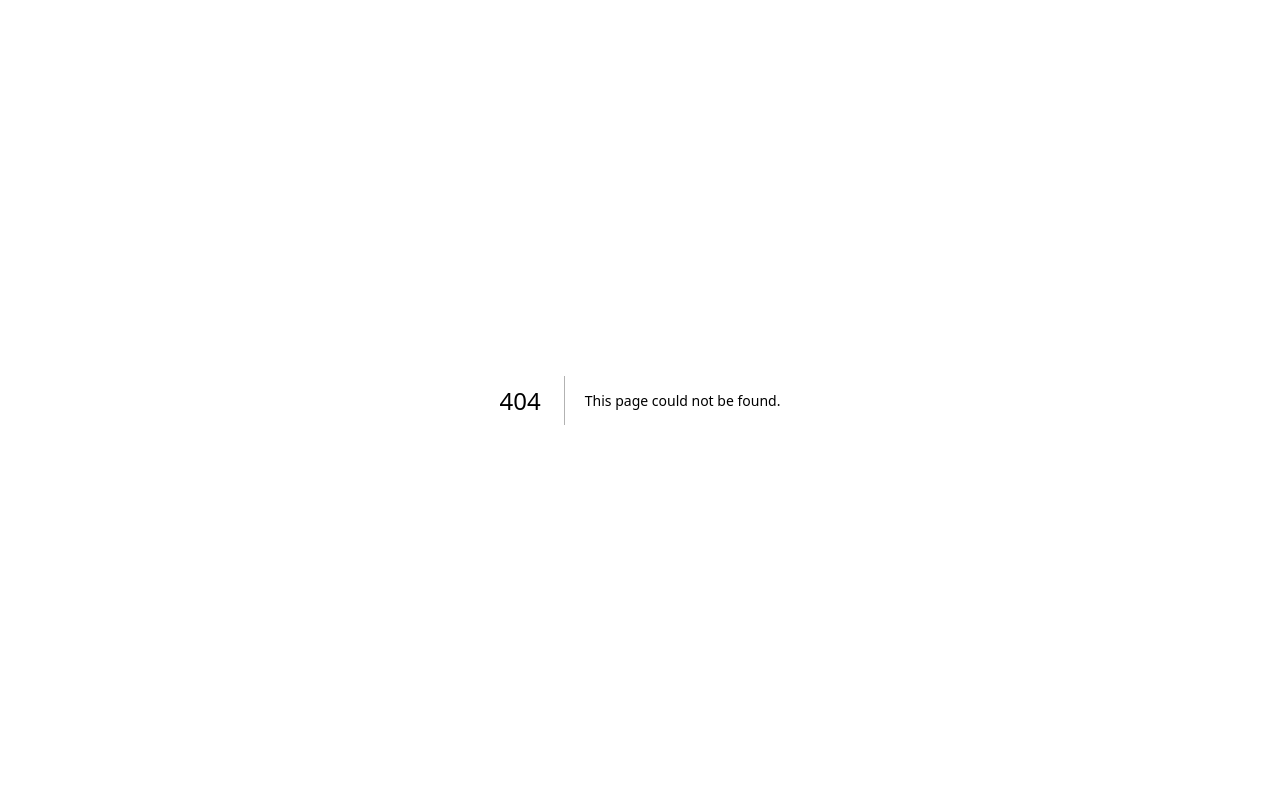
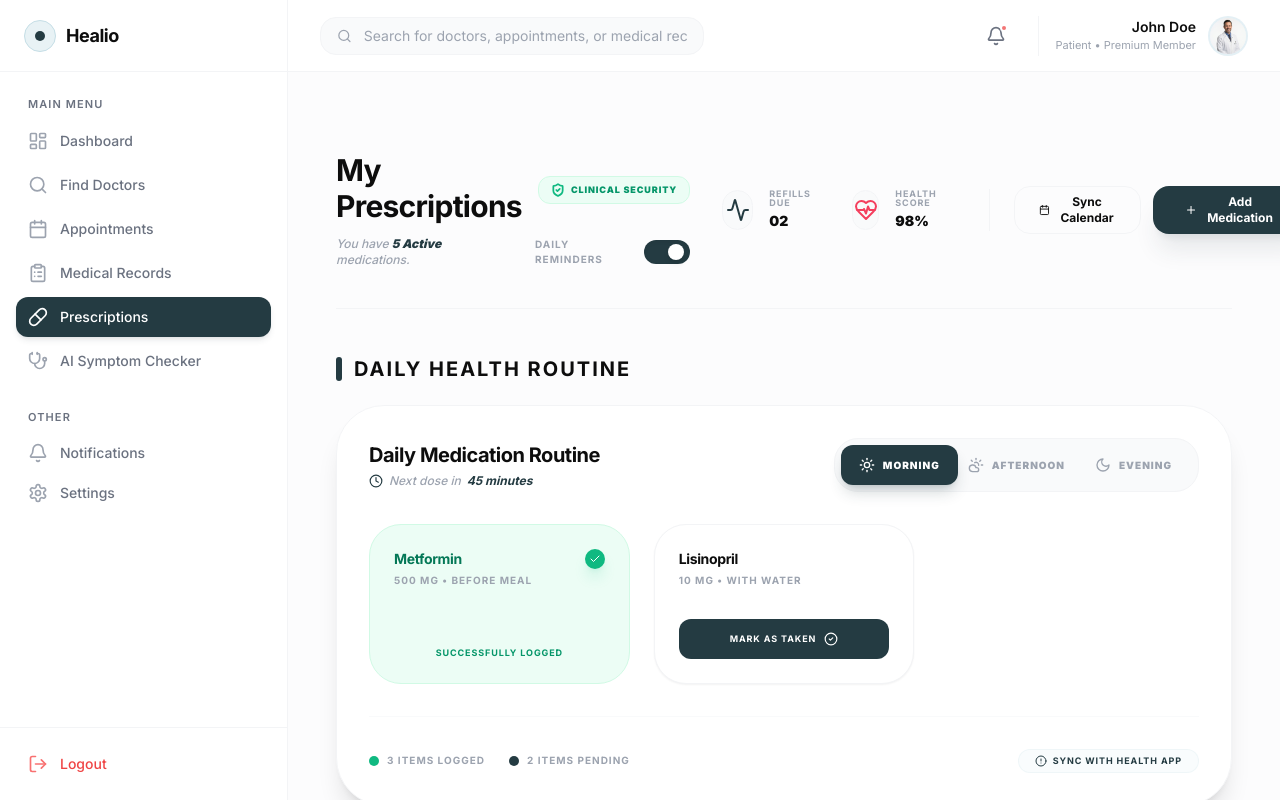
Before and after one commit to sano0007/healio, a Next.js app in the folder apps/web/: page /prescriptions in a window 1280 px wide. Before the commit this address had no page. Built offline with nearby package versions, Linux system fonts and the light colour scheme.

Commit message:
feat: add prescriptions route

```diff
--- /dev/null
+++ b/apps/web/src/app/(app)/prescriptions/page.tsx
@@ -0,0 +1,136 @@
+"use client";
+
+import { useState, useEffect } from "react";
+import { PrescriptionHeader } from "@/components/prescriptions/prescription-header";
+import { MedicationRoutine } from "@/components/prescriptions/medication-routine";
+import { ActiveMedCard } from "@/components/prescriptions/active-medication-card";
+import { PrescriptionHistory } from "@/components/prescriptions/prescription-history";
+import { Button } from "@/components/ui/button";
+import { Skeleton } from "@/components/ui/skeleton";
+import { motion, AnimatePresence } from "framer-motion";
+
+const activeMeds = [
+  {
+    id: "1",
+    name: "Metformin",
+    dosage: "500 mg",
+    frequency: "1 - 0 - 1",
+    duration: "90 Days",
+    daysRemaining: 64,
+    totalDays: 90,
+    nextDose: "08:00 PM",
+    instruction: "After meal",
+    type: "chronic" as const
+  },
+  {
+    id: "2",
+    name: "Lisinopril",
+    dosage: "10 mg",
+    frequency: "1 - 0 - 0",
+    duration: "30 Days",
+    daysRemaining: 12,
+    totalDays: 30,
+    nextDose: "Tomorrow, 08:00 AM",
+    instruction: "With water",
+    type: "chronic" as const
+  },
+  {
+    id: "3",
+    name: "Amoxicillin",
+    dosage: "500 mg",
+    frequency: "1 - 1 - 1",
+    duration: "10 Days",
+    daysRemaining: 2,
+    totalDays: 10,
+    nextDose: "01:00 PM",
+    instruction: "Complete course",
+    type: "acute" as const
+  },
+];
+
+export default function PrescriptionsPage() {
+  const [isLoading, setIsLoading] = useState(true);
+
+  useEffect(() => {
+    const timer = setTimeout(() => setIsLoading(false), 800);
+    return () => clearTimeout(timer);
+  }, []);
+
+  return (
+    <div className="max-w-7xl mx-auto py-8 lg:py-12 px-4 space-y-12 mb-20">
+      {/* 1. Header & Quick Summary */}
+      <PrescriptionHeader />
+
+      {/* 2. Visual Medication Routine Hub */}
+      <section className="space-y-6">
+        <div className="flex items-center gap-3">
+           <div className="w-1.5 h-6 bg-brand-dark rounded-full" />
+           <h2 className="text-xl font-bold text-brand-black tracking-tight uppercase tracking-widest text-[11px] leading-none">Daily Health Routine</h2>
+        </div>
+        <MedicationRoutine />
+      </section>
+
+      {/* 3. Active Meds Grid */}
+      <section className="space-y-8">
+        <div className="flex items-center justify-between">
+            <div className="flex items-center gap-3">
+               <div className="w-1.5 h-6 bg-rose-500 rounded-full" />
+               <h2 className="text-xl font-bold text-brand-black tracking-tight uppercase tracking-widest text-[11px] leading-none">Active Therapies</h2>
+            </div>
+            <p className="text-[10px] font-bold text-gray-400 uppercase tracking-widest hover:text-brand-dark cursor-pointer transition-colors">See all active medications</p>
+        </div>
+
+        <div className="grid grid-cols-1 md:grid-cols-2 lg:grid-cols-3 gap-8">
+          <AnimatePresence>
+            {isLoading ? (
+              Array.from({ length: 3 }).map((_, i) => (
+                <div key={i} className="h-80 bg-gray-50 rounded-[2.5rem] p-8 space-y-6 animate-pulse border border-gray-100">
+                  <Skeleton className="w-14 h-14 rounded-2xl" />
+                  <Skeleton className="h-6 w-3/4 rounded-lg" />
+                  <div className="pt-6 border-t border-gray-100">
+                    <Skeleton className="h-4 w-1/2 rounded-lg" />
+                  </div>
+                </div>
+              ))
+            ) : (
+              activeMeds.map((med, i) => (
+                <motion.div
+                  key={med.id}
+                  initial={{ opacity: 0, scale: 0.95, y: 20 }}
+                  animate={{ opacity: 1, scale: 1, y: 0 }}
+                  transition={{ duration: 0.4, delay: i * 0.1 }}
+                >
+                  <ActiveMedCard {...med} />
+                </motion.div>
+              ))
+            )}
+          </AnimatePresence>
+        </div>
+      </section>
+
+      {/* 4. Prescription History Table */}
+      <section className="space-y-8 pt-10">
+        <div className="flex items-center gap-3">
+           <div className="w-1.5 h-6 bg-blue-500 rounded-full" />
+           <h2 className="text-xl font-bold text-brand-black tracking-tight uppercase tracking-widest text-[11px] leading-none">Clinical History Archive</h2>
+        </div>
+        <PrescriptionHistory />
+      </section>
+
+      {/* 5. Health Compliance Overlay */}
+      <div className="p-10 bg-brand-black rounded-[3rem] text-white flex flex-col md:flex-row items-center justify-between gap-8 relative overflow-hidden shadow-2xl">
+         <div className="relative z-10 space-y-3">
+            <h3 className="text-2xl font-bold tracking-tight">Personalized Health Compliance</h3>
+            <p className="text-sm text-white/50 max-w-xl font-medium leading-relaxed">
+              Tracking your medication compliance helps doctors adjust your treatment plan more accurately. Keep your routine updated for better clinical outcomes.
+            </p>
+         </div>
+         <Button variant="outline" className="relative z-10 h-14 rounded-2xl px-10 text-[10px] font-black uppercase tracking-widest border-white/10 hover:bg-white/10 text-white shadow-xl">
+            View Analytics Hub
+         </Button>
+         {/* Immersive BG Decoration */}
+         <div className="absolute -right-20 -bottom-20 w-80 h-80 bg-brand-light/10 rounded-full blur-[100px] pointer-events-none" />
+      </div>
+    </div>
+  );
+}
```
